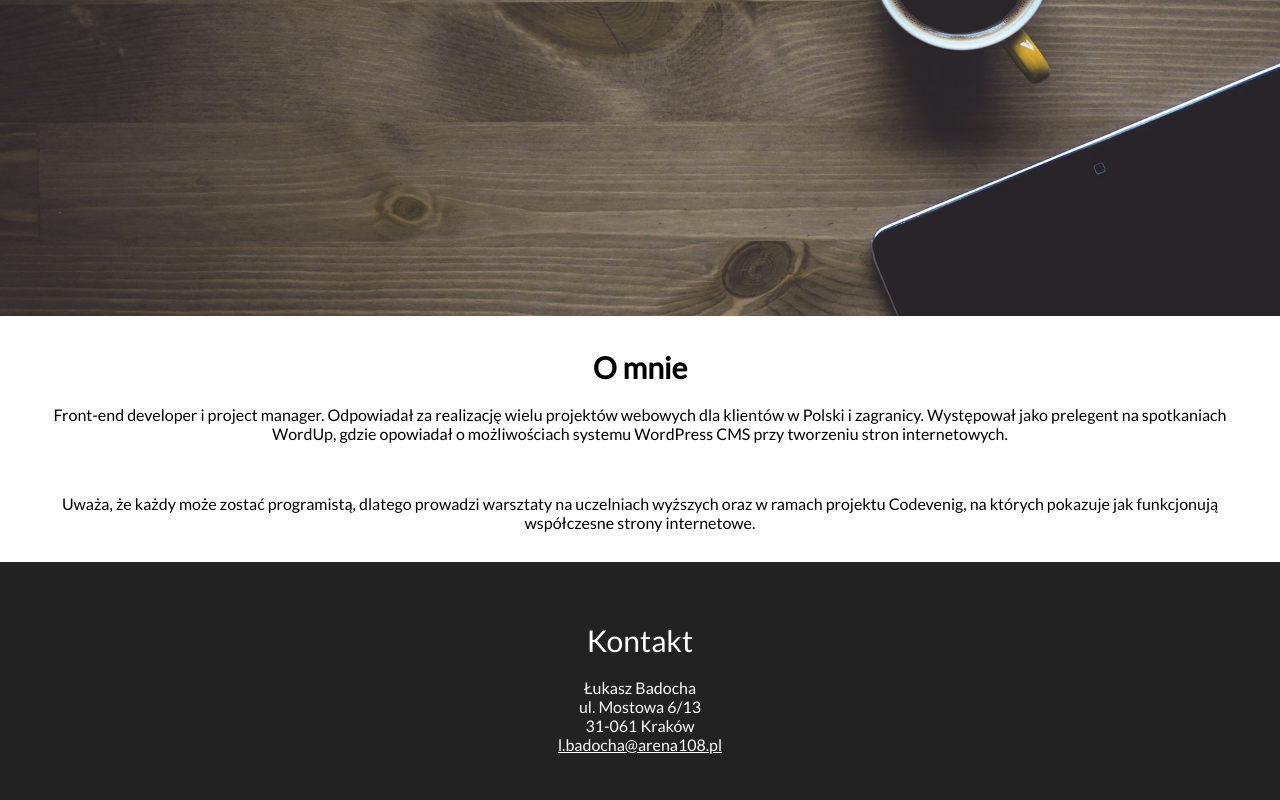
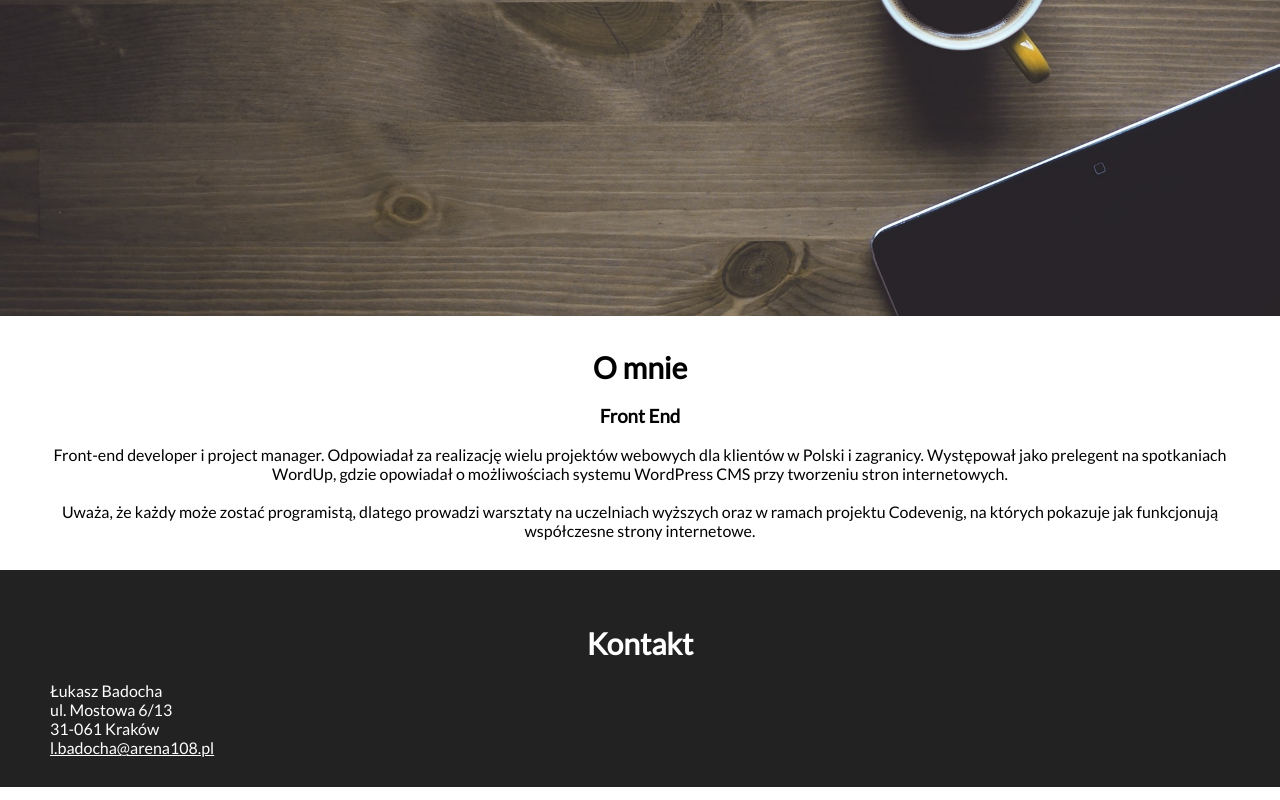
Before and after one commit to kubismj/cwiczenie-na-html5-07.22-1, a plain HTML site: page index.html in a window 1280 px wide. Shown: the part 604-1404 px from the top of the page. Drawn offline with Linux system fonts and the light colour scheme.

Commit message:
zmiana-style

```diff
--- a/index.html
+++ b/index.html
@@ -24,23 +24,24 @@
   </header>
 
   <section id="about">
-    <h1 id="about-header">O mnie</h1>
-    <p class="about-content">Front-end developer i project manager. Odpowiadał za realizację wielu projektów webowych dla klientów w Polski i zagranicy. Występował jako prelegent na spotkaniach WordUp, gdzie opowiadał o możliwościach systemu WordPress CMS przy tworzeniu stron internetowych.</p>
+    <h2 id="about-header">O mnie</h2>
+    <article class="about-content">
+    <h3>Front End</h3>Front-end developer i project manager. Odpowiadał za realizację wielu projektów webowych dla klientów w Polski i zagranicy. Występował jako prelegent na spotkaniach WordUp, gdzie opowiadał o możliwościach systemu WordPress CMS przy tworzeniu stron internetowych.</article>
     <br />
 
-    <p class="about-content"> Uważa, że każdy może zostać programistą, dlatego prowadzi warsztaty na uczelniach wyższych oraz w ramach projektu Codevenig, na których pokazuje jak funkcjonują współczesne strony internetowe.</p>
+    <article class="about-content"> Uważa, że każdy może zostać programistą, dlatego prowadzi warsztaty na uczelniach wyższych oraz w ramach projektu Codevenig, na których pokazuje jak funkcjonują współczesne strony internetowe.</article>
 
   </section>
 
 
   <footer id="contact">
-    <p id="contact-header">Kontakt</p>
-    <p id="contact-content">
+    <h2 id="contact-header">Kontakt</h2>
+    <adress id="contact-content">
       Łukasz Badocha<br />
       ul. Mostowa 6/13<br />
       31-061 Kraków<br />
       <a href="mailto:l.badocha@arena108.pl">l.badocha@arena108.pl</a>
-    </p>
+    </adress>
   </footer>
 
 </body>
```
